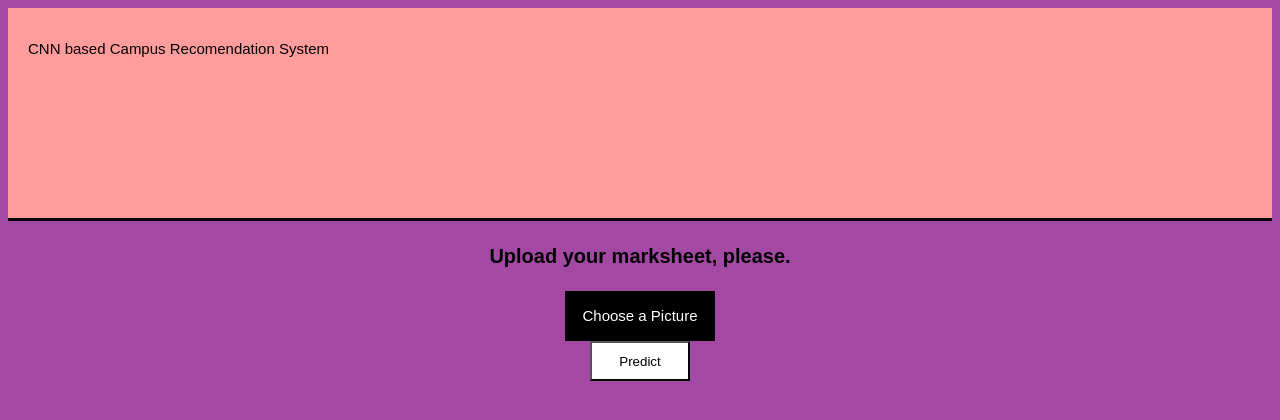
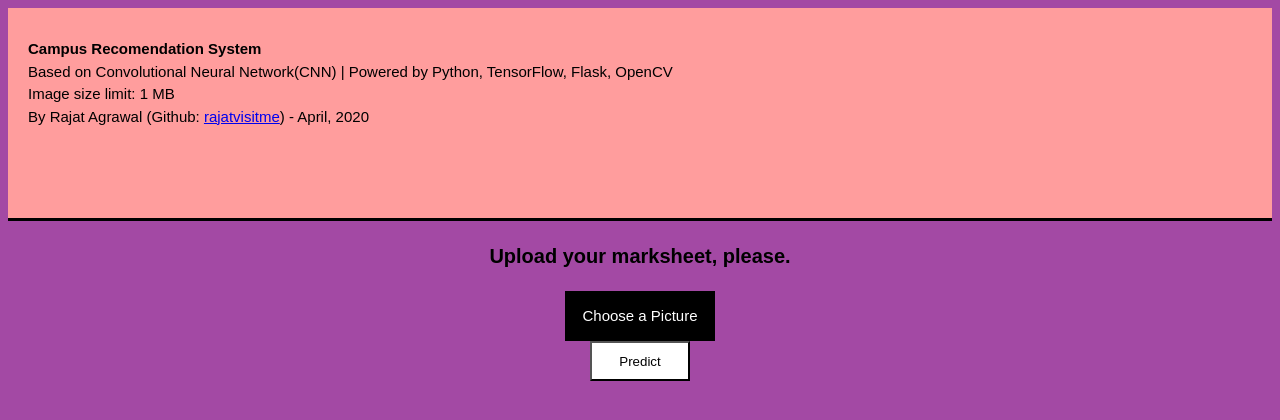
Before and after one commit to rajatvisitme/CNN-campusRecommendationSys, a Flask app: page / in a window 1280 px wide. Shown: the top 420 px of the page. Run offline with Flask 2, Linux system fonts and the light colour scheme.

Commit message:
Updated home.html & result.html

```diff
--- a/templates/home.html
+++ b/templates/home.html
@@ -2,6 +2,7 @@
 <html>
 <head>
 	<title>Home</title>
+	<meta name="viewport" content="width=device-width, initial-scale=1.0">
 	<link rel="stylesheet" type="text/css" href="{{ url_for('static', filename='style.css') }}">
 </head>
 <body>
@@ -9,7 +10,10 @@
 	<header>
 		<div class="container">
 			<div id="brandname">
-				CNN based Campus Recomendation System
+				<b>Campus Recomendation System</b><br>
+				Based on Convolutional Neural Network(CNN) | Powered by Python, TensorFlow, Flask, OpenCV<br>
+				Image size limit: 1 MB<br>
+				By Rajat Agrawal (Github: <a href="https://github.com/rajatvisitme" target="blank"> rajatvisitme</a>) - April, 2020
 			</div>
 		</div>
 	</header>
--- a/templates/result.html
+++ b/templates/result.html
@@ -2,6 +2,7 @@
 <html>
 <head>
 	<title>Result</title>
+	<meta name="viewport" content="width=device-width, initial-scale=1.0">
     <link rel="stylesheet" type="text/css" href="{{ url_for('static', filename='style.css') }}">
 </head>
 <body>
@@ -9,7 +10,10 @@
 	<header>
 		<div class="container">
 			<div id="brandname">
-				CNN based Campus Recomendation System
+				<b>Campus Recomendation System</b><br>
+				Based on Convolutional Neural Network(CNN) | Powered by Python, TensorFlow, Flask, OpenCV<br>
+				Image size limit: 1 MB<br>
+				By Rajat Agrawal (Github: <a href="https://github.com/rajatvisitme" target="blank"> rajatvisitme</a>) - April, 2020
 			</div>
 		</div>
 	</header>
```
